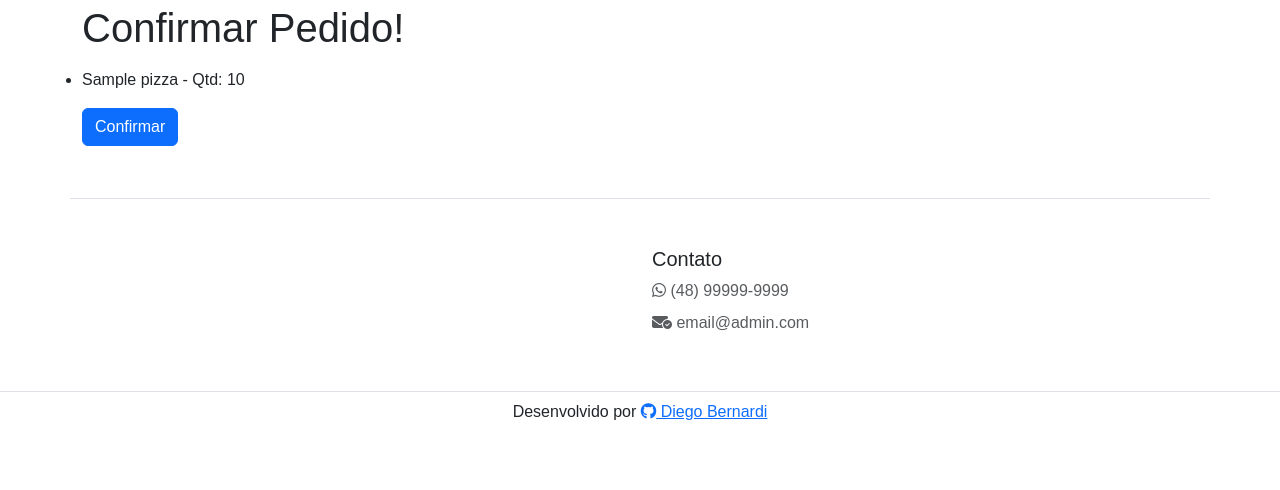
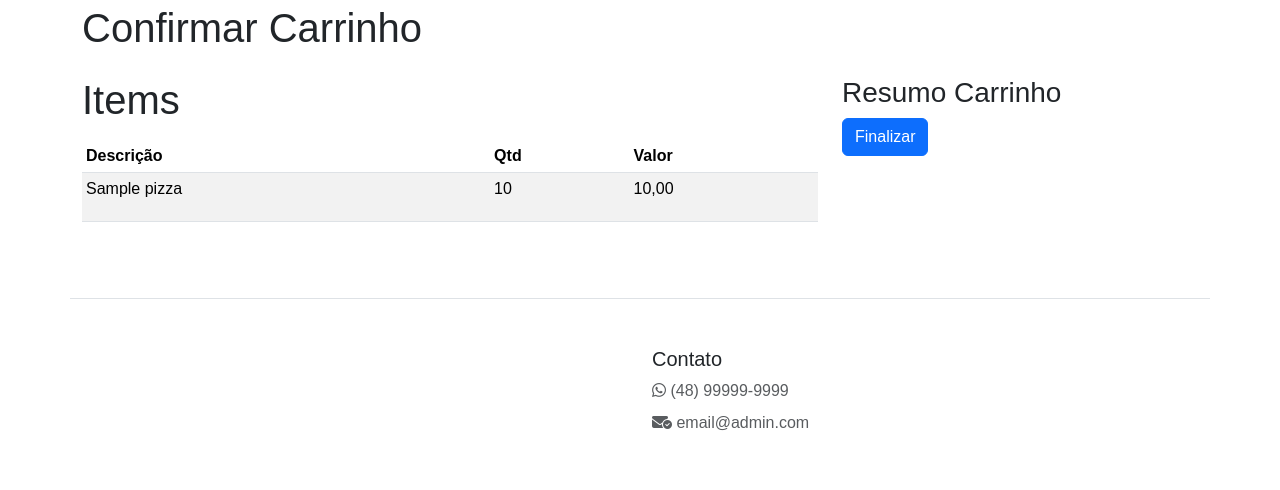
Before and after one commit to diegobers/john-pizzas, a Django app: page /cart-confirmation/ in a window 1280 px wide. Shown: the part 144-634 px from the top of the page. Run offline with Django 5.2, Linux system fonts and the light colour scheme; a user stored in the database is signed in; tables that the repository leaves empty hold one stand-in row (values such as "Sample post"); some libraries are stand-ins or nearby versions.

Commit message:
update templatate cart

```diff
--- a/templates/store/cart_confirmation.html
+++ b/templates/store/cart_confirmation.html
@@ -6,24 +6,53 @@
 
 
 {% block content %}
-<!-- Carrt Section -->
-<section id="cart_items" class="py-1">
+<!-- Cart Confirm Section -->
+<section id="cart_confirm" class="py-1">
   {% container %}
-    <h1 class="mb-3">Confirmar Pedido!</h1>
+    <h1 class="mb-3">Confirmar Carrinho</h1>
     {% row %}
-      {% if cart_items %}
-        <ul>
-          {% for item in cart_items %}
-            <li>{{ item.pizza.name }} - Qtd: {{ item.quantity }}</li>
-          {% endfor %}
-        </ul>
+      {% col 'col-8 my-2' %}
+        <h1 class="mb-3">Items</h1>
+        {% if cart_items %}
+          <div class="table-responsive">
+            <table class='table table-striped table-sm table-md table-lg table-xl'>
+              <thead>
+                <tr>
+                  <th>Descrição</th>
+                  <th>Qtd</th>
+                  <th>Valor</th>
+                </tr>
+              </thead>
+              <tbody>
+                {% for item in cart_items %}
+                  <tr>
+                    <td>
+                      <p>{{ item.pizza.name }}</p>
+                    </td>
+                    <td>
+                      <p>{{ item.quantity }}</p>
+                    </td>
+                    <td>
+                      <p>{{ item.pizza.price }}</p>
+                    </td>
+                  </tr>
+                {% endfor %}
+              </tbody>
+            </table>
+          </div>
+        {% else %}
+          <p>Carrinho Vázio...</p>
+        {% endif %}
+      {% endcol %}
+
+      {% col 'col-4 my-2' %}
+      <h3>Resumo Carrinho</h3>
         <form method="post" action="{% url 'store:view_order' %}">
           {% csrf_token %}
-          {% bootstrap_button button_type="submit" content="Confirmar" %}
+          {% bootstrap_button button_type="submit" content="Finalizar" %}
         </form>
-      {% else %}
-          <p>Pedido vázio...</p>
-      {% endif %}
+      {% endcol %}
+
     {% endrow %}
   {% endcontainer %}
 </section>
```
Also changed, not shown: templates/store/cart.html (+31 -17 lines).
